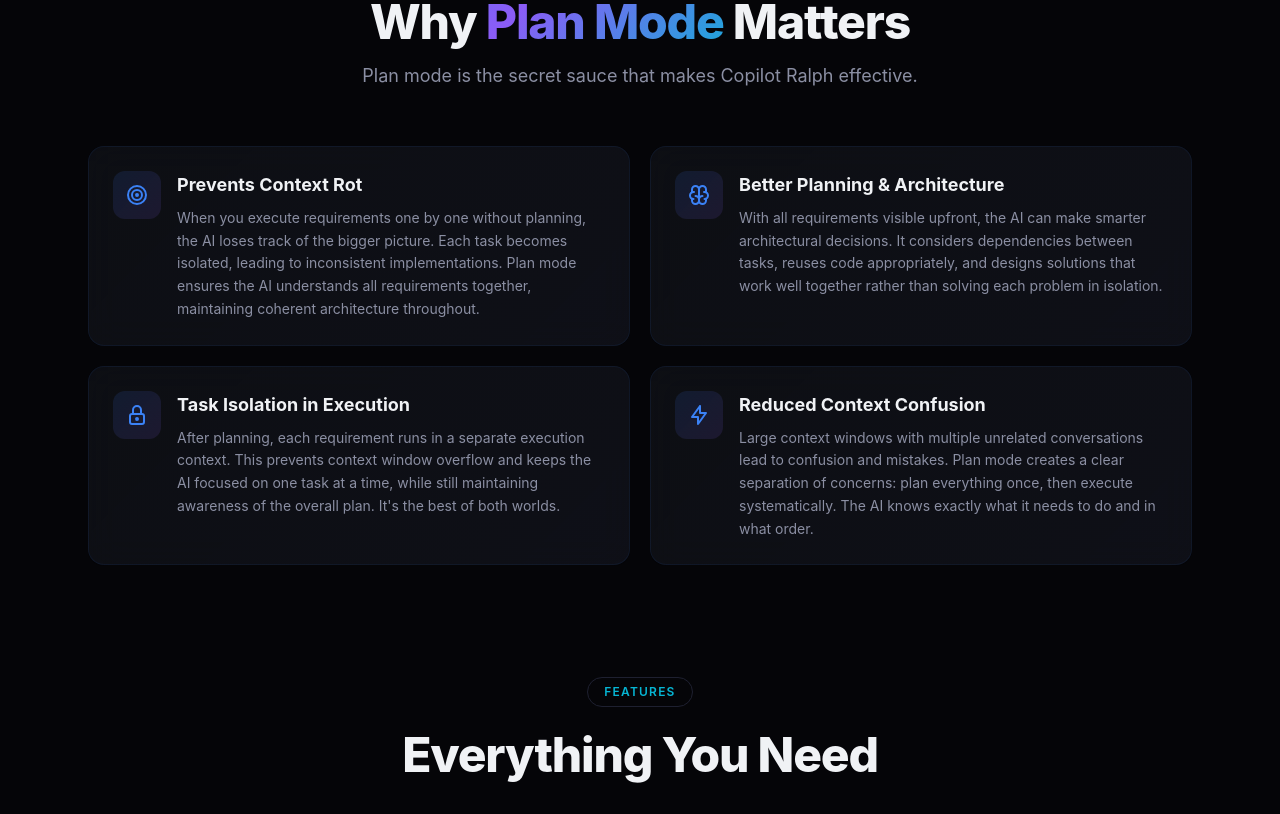
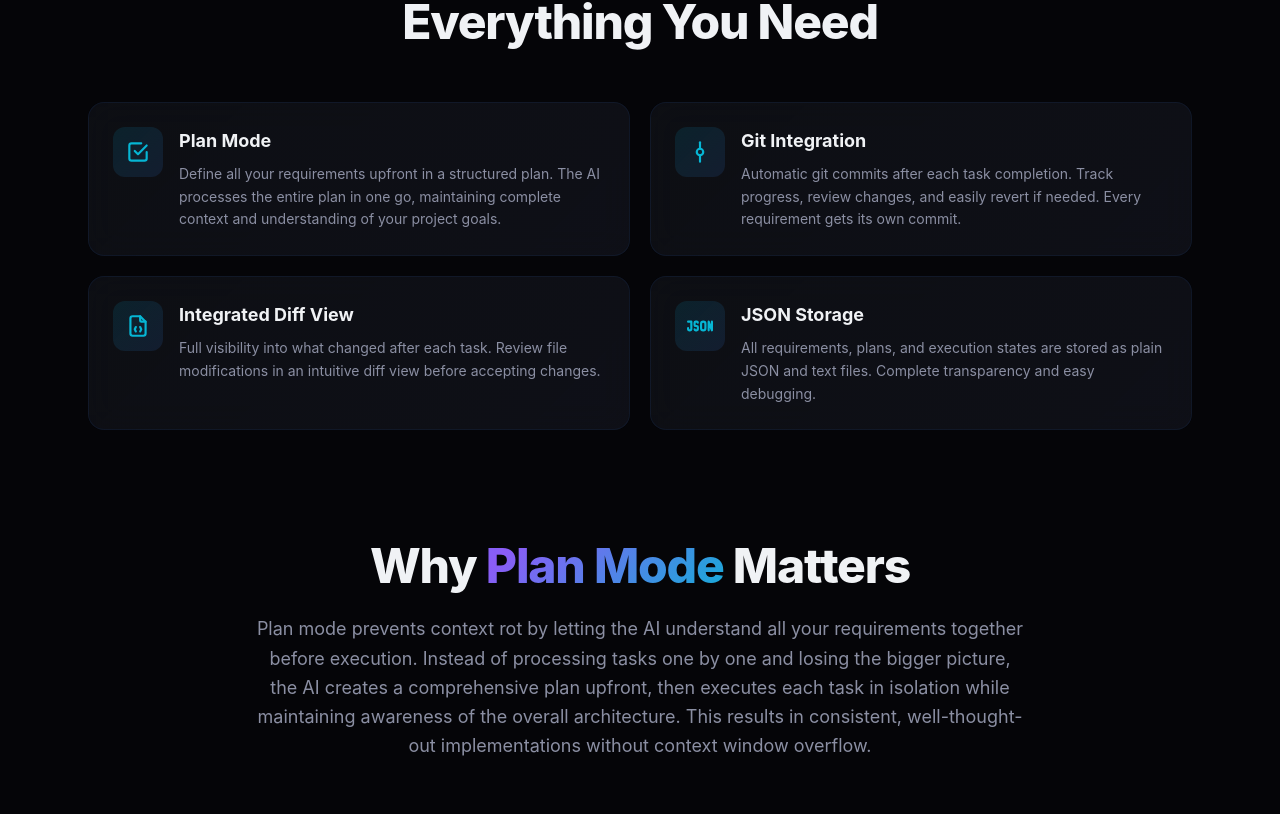
Before and after one commit to ashiqsultan/copilot-ralph-webpage, a React (Vite) app: page / in a window 1280 px wide. Shown: the part 1366-2180 px from the top of the page. Built offline with nearby package versions, Linux system fonts and the light colour scheme.

Commit message:
updated styles

```diff
--- a/src/components/Features.jsx
+++ b/src/components/Features.jsx
@@ -1,109 +1,110 @@
-import { IconCheckbox, IconGitCommit, IconFileCode, IconJson, IconTarget, IconBrain, IconLock, IconBolt } from '@tabler/icons-react';
+import {
+  IconCheckbox,
+  IconGitCommit,
+  IconFileCode,
+  IconJson,
+  IconTarget,
+  IconBrain,
+  IconLock,
+  IconBolt,
+} from "@tabler/icons-react";
 
 export default function Features() {
   const features = [
     {
       icon: IconCheckbox,
-      title: 'Plan Mode',
-      description: 'Define all your requirements upfront in a structured plan. The AI processes the entire plan in one go, maintaining complete context and understanding of your project goals.'
+      title: "Plan Mode",
+      description:
+        "Define all your requirements upfront in a structured plan. The AI processes the entire plan in one go, maintaining complete context and understanding of your project goals.",
     },
     {
       icon: IconGitCommit,
-      title: 'Git Integration',
-      description: 'Automatic git commits after each task completion. Track progress, review changes, and easily revert if needed. Every requirement gets its own commit.'
+      title: "Git Integration",
+      description:
+        "Automatic git commits after each task completion. Track progress, review changes, and easily revert if needed. Every requirement gets its own commit.",
     },
     {
       icon: IconFileCode,
-      title: 'Integrated Diff View',
-      description: 'Full visibility into what changed after each task. Review file modifications in an intuitive diff view before accepting changes.'
+      title: "Integrated Diff View",
+      description:
+        "Full visibility into what changed after each task. Review file modifications in an intuitive diff view before accepting changes.",
     },
     {
       icon: IconJson,
-      title: 'JSON Storage',
-      description: 'All requirements, plans, and execution states are stored as plain JSON and text files. Complete transparency and easy debugging.'
-    }
+      title: "JSON Storage",
+      description:
+        "All requirements, plans, and execution states are stored as plain JSON and text files. Complete transparency and easy debugging.",
+    },
   ];
 
   const planBenefits = [
     {
       icon: IconTarget,
-      title: 'Prevents Context Rot',
-      description: 'When you execute requirements one by one without planning, the AI loses track of the bigger picture. Each task becomes isolated, leading to inconsistent implementations. Plan mode ensures the AI understands all requirements together, maintaining coherent architecture throughout.'
+      title: "Prevents Context Rot",
+      description:
+        "When you execute requirements one by one without planning, the AI loses track of the bigger picture. Each task becomes isolated, leading to inconsistent implementations. Plan mode ensures the AI understands all requirements together, maintaining coherent architecture throughout.",
     },
     {
       icon: IconBrain,
-      title: 'Better Planning & Architecture',
-      description: 'With all requirements visible upfront, the AI can make smarter architectural decisions. It considers dependencies between tasks, reuses code appropriately, and designs solutions that work well together rather than solving each problem in isolation.'
+      title: "Better Planning & Architecture",
+      description:
+        "With all requirements visible upfront, the AI can make smarter architectural decisions. It considers dependencies between tasks, reuses code appropriately, and designs solutions that work well together rather than solving each problem in isolation.",
     },
     {
       icon: IconLock,
-      title: 'Task Isolation in Execution',
-      description: 'After planning, each requirement runs in a separate execution context. This prevents context window overflow and keeps the AI focused on one task at a time, while still maintaining awareness of the overall plan. It\'s the best of both worlds.'
+      title: "Task Isolation in Execution",
+      description:
+        "After planning, each requirement runs in a separate execution context. This prevents context window overflow and keeps the AI focused on one task at a time, while still maintaining awareness of the overall plan. It's the best of both worlds.",
     },
     {
       icon: IconBolt,
-      title: 'Reduced Context Confusion',
-      description: 'Large context windows with multiple unrelated conversations lead to confusion and mistakes. Plan mode creates a clear separation of concerns: plan everything once, then execute systematically. The AI knows exactly what it needs to do and in what order.'
-    }
+      title: "Reduced Context Confusion",
+      description:
+        "Large context windows with multiple unrelated conversations lead to confusion and mistakes. Plan mode creates a clear separation of concerns: plan everything once, then execute systematically. The AI knows exactly what it needs to do and in what order.",
+    },
   ];
 
   const steps = [
-    { num: '01', title: 'Define Requirements', desc: 'Add your requirements as simple JSON entries. Each requirement describes what you want to build.' },
-    { num: '02', title: 'Generate Plan', desc: 'Let AI analyze all requirements together and create a comprehensive execution plan with full context.' },
-    { num: '03', title: 'Execute One by One', desc: 'Ralph picks requirements sequentially, executes them in isolated contexts, and commits changes after each task.' },
-    { num: '04', title: 'Review & Iterate', desc: 'Check git diffs, review changes, and add more requirements as needed. Everything is transparent and trackable.' }
+    {
+      num: "01",
+      title: "Define Requirements",
+      desc: "Add your requirements as simple JSON entries. Each requirement describes what you want to build.",
+    },
+    {
+      num: "02",
+      title: "Generate Plan",
+      desc: "Let AI analyze all requirements together and create a comprehensive execution plan with full context.",
+    },
+    {
+      num: "03",
+      title: "Execute One by One",
+      desc: "Ralph picks requirements sequentially, executes them in isolated contexts, and commits changes after each task.",
+    },
+    {
+      num: "04",
+      title: "Review & Iterate",
+      desc: "Check git diffs, review changes, and add more requirements as needed. Everything is transparent and trackable.",
+    },
   ];
 
   return (
     <div className="relative max-w-6xl mx-auto px-6 py-20">
-      {/* Why Plan Mode Section */}
-      <div className="mb-28">
-        <div className="text-center mb-14">
-          <span className="inline-block px-4 py-1.5 rounded-full text-xs font-semibold uppercase tracking-widest border mb-6"
-            style={{ borderColor: 'var(--border)', color: 'var(--accent-purple)' }}>
-            Core Concept
-          </span>
-          <h2 className="text-4xl md:text-5xl font-extrabold tracking-tight mb-4" style={{ color: 'var(--text-primary)' }}>
-            Why <span className="gradient-text">Plan Mode</span> Matters
-          </h2>
-          <p className="text-lg max-w-2xl mx-auto" style={{ color: 'var(--text-secondary)' }}>
-            Plan mode is the secret sauce that makes Copilot Ralph effective.
-          </p>
-        </div>
-        <div className="grid md:grid-cols-2 gap-5">
-          {planBenefits.map((benefit, index) => (
-            <div
-              key={index}
-              className="glass-card rounded-2xl p-6 group cursor-default"
-            >
-              <div className="flex items-start gap-4">
-                <div className="flex-shrink-0 p-3 rounded-xl transition-colors duration-300"
-                  style={{ background: 'linear-gradient(135deg, rgba(59,130,246,0.12), rgba(139,92,246,0.12))' }}>
-                  <benefit.icon size={24} style={{ color: 'var(--accent-blue)' }} />
-                </div>
-                <div className="flex-1">
-                  <h3 className="text-lg font-bold mb-2 transition-colors duration-300 group-hover:text-blue-400"
-                    style={{ color: 'var(--text-primary)' }}>
-                    {benefit.title}
-                  </h3>
-                  <p className="text-sm leading-relaxed" style={{ color: 'var(--text-secondary)' }}>
-                    {benefit.description}
-                  </p>
-                </div>
-              </div>
-            </div>
-          ))}
-        </div>
-      </div>
-
       {/* Features Grid */}
       <div className="mb-28">
         <div className="text-center mb-14">
-          <span className="inline-block px-4 py-1.5 rounded-full text-xs font-semibold uppercase tracking-widest border mb-6"
-            style={{ borderColor: 'var(--border)', color: 'var(--accent-cyan)' }}>
+          <span
+            className="inline-block px-4 py-1.5 rounded-full text-xs font-semibold uppercase tracking-widest border mb-6"
+            style={{
+              borderColor: "var(--border)",
+              color: "var(--accent-cyan)",
+            }}
+          >
             Features
           </span>
-          <h2 className="text-4xl md:text-5xl font-extrabold tracking-tight" style={{ color: 'var(--text-primary)' }}>
+          <h2
+            className="text-4xl md:text-5xl font-extrabold tracking-tight"
+            style={{ color: "var(--text-primary)" }}
+          >
             Everything You Need
           </h2>
         </div>
@@ -114,16 +115,29 @@
               className="glass-card rounded-2xl p-6 group cursor-default"
             >
               <div className="flex items-start gap-4">
-                <div className="flex-shrink-0 p-3 rounded-xl transition-colors duration-300"
-                  style={{ background: 'linear-gradient(135deg, rgba(6,182,212,0.12), rgba(59,130,246,0.12))' }}>
-                  <feature.icon size={26} style={{ color: 'var(--accent-cyan)' }} />
+                <div
+                  className="flex-shrink-0 p-3 rounded-xl transition-colors duration-300"
+                  style={{
+                    background:
+                      "linear-gradient(135deg, rgba(6,182,212,0.12), rgba(59,130,246,0.12))",
+                  }}
+                >
+                  <feature.icon
+                    size={26}
+                    style={{ color: "var(--accent-cyan)" }}
+                  />
                 </div>
                 <div className="flex-1">
-                  <h3 className="text-lg font-bold mb-2 transition-colors duration-300 group-hover:text-cyan-400"
-                    style={{ color: 'var(--text-primary)' }}>
+                  <h3
+                    className="text-lg font-bold mb-2 transition-colors duration-300 group-hover:text-cyan-400"
+                    style={{ color: "var(--text-primary)" }}
+                  >
                     {feature.title}
                   </h3>
-                  <p className="text-sm leading-relaxed" style={{ color: 'var(--text-secondary)' }}>
+                  <p
+                    className="text-sm leading-relaxed"
+                    style={{ color: "var(--text-secondary)" }}
+                  >
                     {feature.description}
                   </p>
                 </div>
@@ -133,39 +147,88 @@
         </div>
       </div>
 
+      {/* Why Plan Mode Section */}
+      <div className="mb-28">
+        <div className="text-center mb-14">
+          <h2
+            className="text-4xl md:text-5xl font-extrabold tracking-tight mb-6"
+            style={{ color: "var(--text-primary)" }}
+          >
+            Why <span className="gradient-text">Plan Mode</span> Matters
+          </h2>
+          <p
+            className="text-lg max-w-3xl mx-auto leading-relaxed"
+            style={{ color: "var(--text-secondary)" }}
+          >
+            Plan mode prevents context rot by letting the AI understand all your
+            requirements together before execution. Instead of processing tasks
+            one by one and losing the bigger picture, the AI creates a
+            comprehensive plan upfront, then executes each task in isolation
+            while maintaining awareness of the overall architecture. This
+            results in consistent, well-thought-out implementations without
+            context window overflow.
+          </p>
+        </div>
+      </div>
+
       {/* How It Works */}
       <div>
         <div className="text-center mb-14">
-          <span className="inline-block px-4 py-1.5 rounded-full text-xs font-semibold uppercase tracking-widest border mb-6"
-            style={{ borderColor: 'var(--border)', color: 'var(--accent-blue)' }}>
+          <span
+            className="inline-block px-4 py-1.5 rounded-full text-xs font-semibold uppercase tracking-widest border mb-6"
+            style={{
+              borderColor: "var(--border)",
+              color: "var(--accent-blue)",
+            }}
+          >
             Workflow
           </span>
-          <h2 className="text-4xl md:text-5xl font-extrabold tracking-tight" style={{ color: 'var(--text-primary)' }}>
+          <h2
+            className="text-4xl md:text-5xl font-extrabold tracking-tight"
+            style={{ color: "var(--text-primary)" }}
+          >
             How It Works
           </h2>
         </div>
         <div className="max-w-3xl mx-auto relative">
           {/* Vertical line */}
-          <div className="absolute left-[27px] top-4 bottom-4 w-px" style={{ background: 'linear-gradient(to bottom, var(--accent-blue), var(--accent-purple), transparent)' }} />
+          <div
+            className="absolute left-[27px] top-4 bottom-4 w-px"
+            style={{
+              background:
+                "linear-gradient(to bottom, var(--accent-blue), var(--accent-purple), transparent)",
+            }}
+          />
 
           <div className="space-y-5">
             {steps.map((step, index) => (
-              <div key={index} className="glass-card rounded-2xl p-6 group cursor-default relative">
+              <div
+                key={index}
+                className="glass-card rounded-2xl p-6 group cursor-default relative"
+              >
                 <div className="flex gap-5">
-                  <div className="flex-shrink-0 relative z-10 w-[54px] h-[54px] rounded-xl flex items-center justify-center text-sm font-bold transition-all duration-300"
+                  <div
+                    className="flex-shrink-0 relative z-10 w-[54px] h-[54px] rounded-xl flex items-center justify-center text-sm font-bold transition-all duration-300"
                     style={{
-                      background: 'linear-gradient(135deg, rgba(59,130,246,0.15), rgba(139,92,246,0.15))',
-                      color: 'var(--accent-blue)',
-                      border: '1px solid rgba(59,130,246,0.2)'
-                    }}>
+                      background:
+                        "linear-gradient(135deg, rgba(59,130,246,0.15), rgba(139,92,246,0.15))",
+                      color: "var(--accent-blue)",
+                      border: "1px solid rgba(59,130,246,0.2)",
+                    }}
+                  >
                     {step.num}
                   </div>
                   <div className="flex-1 pt-1">
-                    <h3 className="text-lg font-bold mb-2 transition-colors duration-300 group-hover:text-blue-400"
-                      style={{ color: 'var(--text-primary)' }}>
+                    <h3
+                      className="text-lg font-bold mb-2 transition-colors duration-300 group-hover:text-blue-400"
+                      style={{ color: "var(--text-primary)" }}
+                    >
                       {step.title}
                     </h3>
-                    <p className="text-sm leading-relaxed" style={{ color: 'var(--text-secondary)' }}>
+                    <p
+                      className="text-sm leading-relaxed"
+                      style={{ color: "var(--text-secondary)" }}
+                    >
                       {step.desc}
                     </p>
                   </div>
--- a/src/components/Hero.jsx
+++ b/src/components/Hero.jsx
@@ -4,21 +4,35 @@
   return (
     <section className="relative min-h-screen flex flex-col items-center justify-center overflow-hidden">
       {/* Background glows */}
-      <div className="hero-glow top-[-200px] left-[-100px]" style={{ background: '#3b82f6' }} />
-      <div className="hero-glow top-[-100px] right-[-200px]" style={{ background: '#8b5cf6' }} />
-      <div className="hero-glow bottom-[-200px] left-[30%]" style={{ background: '#06b6d4' }} />
+      <div
+        className="hero-glow top-[-200px] left-[-100px]"
+        style={{ background: "#3b82f6" }}
+      />
+      <div
+        className="hero-glow top-[-100px] right-[-200px]"
+        style={{ background: "#8b5cf6" }}
+      />
+      <div
+        className="hero-glow bottom-[-200px] left-[30%]"
+        style={{ background: "#06b6d4" }}
+      />
 
       <div className="relative z-10 max-w-5xl mx-auto px-6 pt-24 pb-12 md:pt-32 md:pb-16">
         {/* Badge */}
-        <div className="flex justify-center mb-8 animate-fade-in-up" style={{ animationDelay: '0.1s' }}>
+        <div
+          className="flex justify-center mb-8 animate-fade-in-up"
+          style={{ animationDelay: "0.1s" }}
+        >
           <span className="inline-flex items-center gap-2 px-4 py-1.5 rounded-full text-sm font-medium border border-blue-500/20 bg-blue-500/10 text-blue-300">
-            <span className="w-2 h-2 rounded-full bg-emerald-400 animate-pulse" />
             Open Source Desktop App
           </span>
         </div>
 
         {/* Heading */}
-        <div className="text-center mb-6 animate-fade-in-up" style={{ animationDelay: '0.2s' }}>
+        <div
+          className="text-center mb-6 animate-fade-in-up"
+          style={{ animationDelay: "0.2s" }}
+        >
           <h1 className="text-5xl md:text-7xl lg:text-8xl font-extrabold tracking-tight leading-none mb-2">
             <span className="gradient-text">Copilot</span>{" "}
             <span className="text-white">Ralph</span>
@@ -28,14 +42,17 @@
         {/* Subtitle */}
         <p
           className="text-lg md:text-xl lg:text-2xl text-center max-w-2xl mx-auto mb-10 leading-relaxed animate-fade-in-up"
-          style={{ color: 'var(--text-secondary)', animationDelay: '0.3s' }}
+          style={{ color: "var(--text-secondary)", animationDelay: "0.3s" }}
         >
           A native desktop UI for GitHub Copilot. Plan, execute, and review —
           all in one place.
         </p>
 
         {/* CTA Buttons */}
-        <div className="flex flex-col sm:flex-row items-center justify-center gap-4 mb-16 animate-fade-in-up" style={{ animationDelay: '0.4s' }}>
+        <div
+          className="flex flex-col sm:flex-row items-center justify-center gap-4 mb-16 animate-fade-in-up"
+          style={{ animationDelay: "0.4s" }}
+        >
           <a
             href="https://github.com/ashiqsultan/copilot-ralph/releases/download/v1.0.0/CopilotRalph.dmg"
             className="btn-glow inline-flex items-center gap-2.5 px-8 py-4 text-white font-semibold rounded-2xl text-lg"
@@ -48,7 +65,10 @@
             target="_blank"
             rel="noopener noreferrer"
             className="inline-flex items-center gap-2 px-8 py-4 font-semibold rounded-2xl text-lg border transition-all duration-300 hover:bg-white/5"
-            style={{ borderColor: 'var(--border)', color: 'var(--text-secondary)' }}
+            style={{
+              borderColor: "var(--border)",
+              color: "var(--text-secondary)",
+            }}
           >
             View on GitHub
           </a>
@@ -57,7 +77,7 @@
         {/* Screenshot */}
         <div
           className="screenshot-frame animate-scale-in animate-float"
-          style={{ animationDelay: '0.5s' }}
+          style={{ animationDelay: "0.5s" }}
         >
           <img
             src="/screenshots/ss02.png"
@@ -68,7 +88,10 @@
       </div>
 
       {/* Scroll indicator */}
-      <div className="absolute bottom-8 left-1/2 -translate-x-1/2 animate-fade-in" style={{ animationDelay: '1.2s' }}>
+      <div
+        className="absolute bottom-8 left-1/2 -translate-x-1/2 animate-fade-in"
+        style={{ animationDelay: "1.2s" }}
+      >
         <div className="flex flex-col items-center gap-2 text-text-tertiary">
           <span className="text-xs uppercase tracking-widest">Scroll</span>
           <IconArrowDown size={16} className="animate-bounce" />
```
